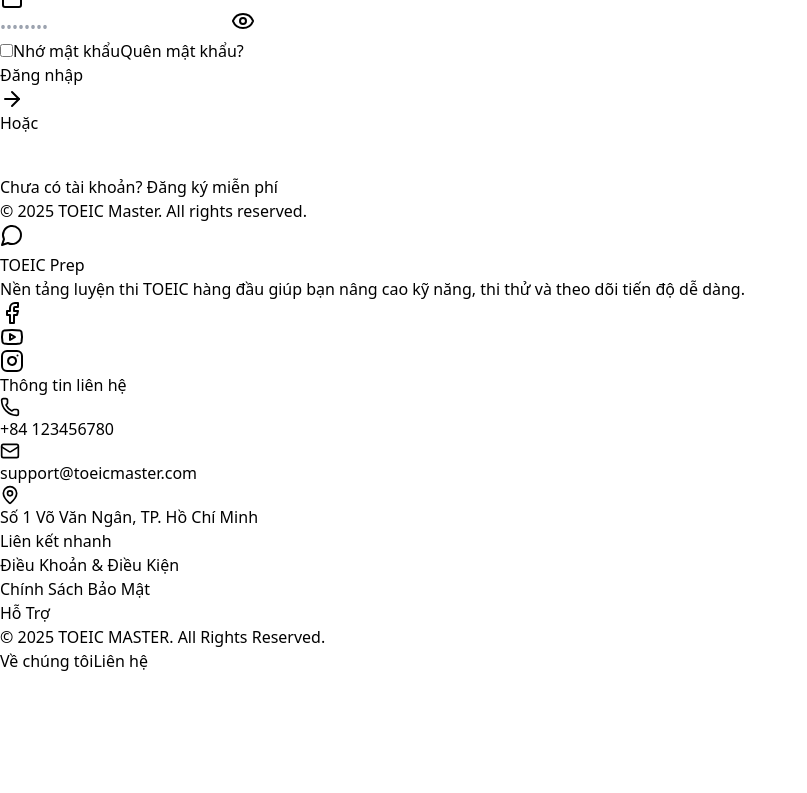
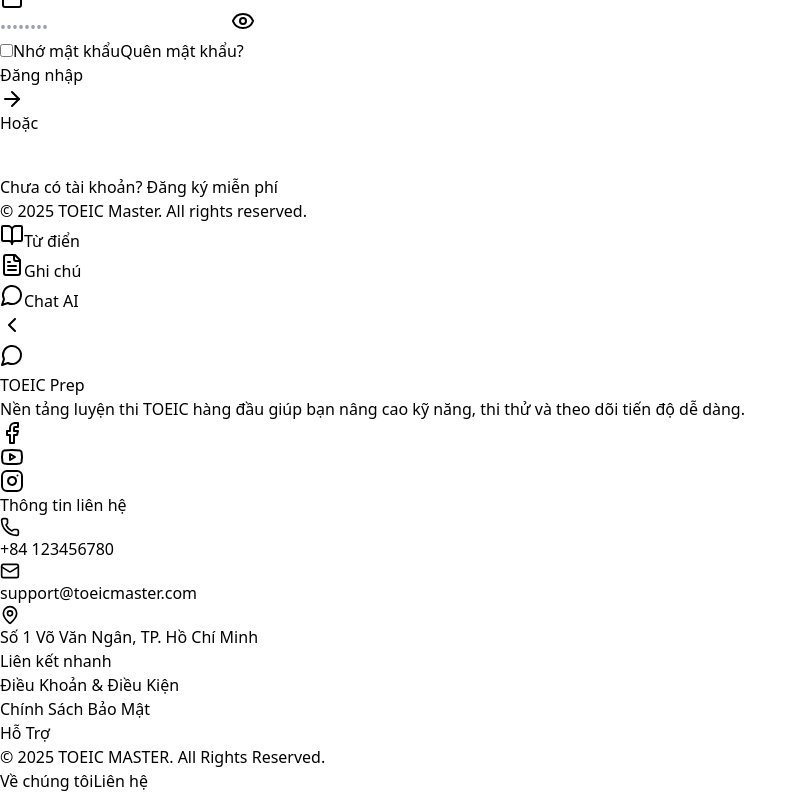
Before and after one commit to DKNguyen13/Toeic-Master-FE-User, a React (Vite) app: page /login in a window 1280 px wide. Shown: the part 695-1488 px from the top of the page, without its empty margins (0-807 px from the left). Before the commit the page ends 1368 px from the top, so only its background shows below. Built offline with nearby package versions, Linux system fonts and the light colour scheme.

Commit message:
feat: integrate FloatingActionMenu component into MainLayout

```diff
--- a/src/layouts/MainLayout.tsx
+++ b/src/layouts/MainLayout.tsx
@@ -3,6 +3,7 @@
 import Header from "./common/Header";
 import Footer from "./common/Footer";
 import Chatbot from "../components/chatbot/Chatbot";
+import FloatingDictionary from "../components/common/ActionMenu/FloatingActionMenu";
 const MainLayout = ({ children }) => {
 	const [isOpen, setIsOpen] = useState(false);
 
@@ -12,6 +13,7 @@
 			<main className="min-h-screen">
 				{React.cloneElement(children, { setIsOpen })} {/* Truyền setIsOpen xuống component con */}
 			</main>
+			<FloatingDictionary/>
 			<Chatbot isOpen={isOpen} setIsOpen={setIsOpen} socketUrl="http://localhost:8081"/>
 			<Footer />
 		</>
```
